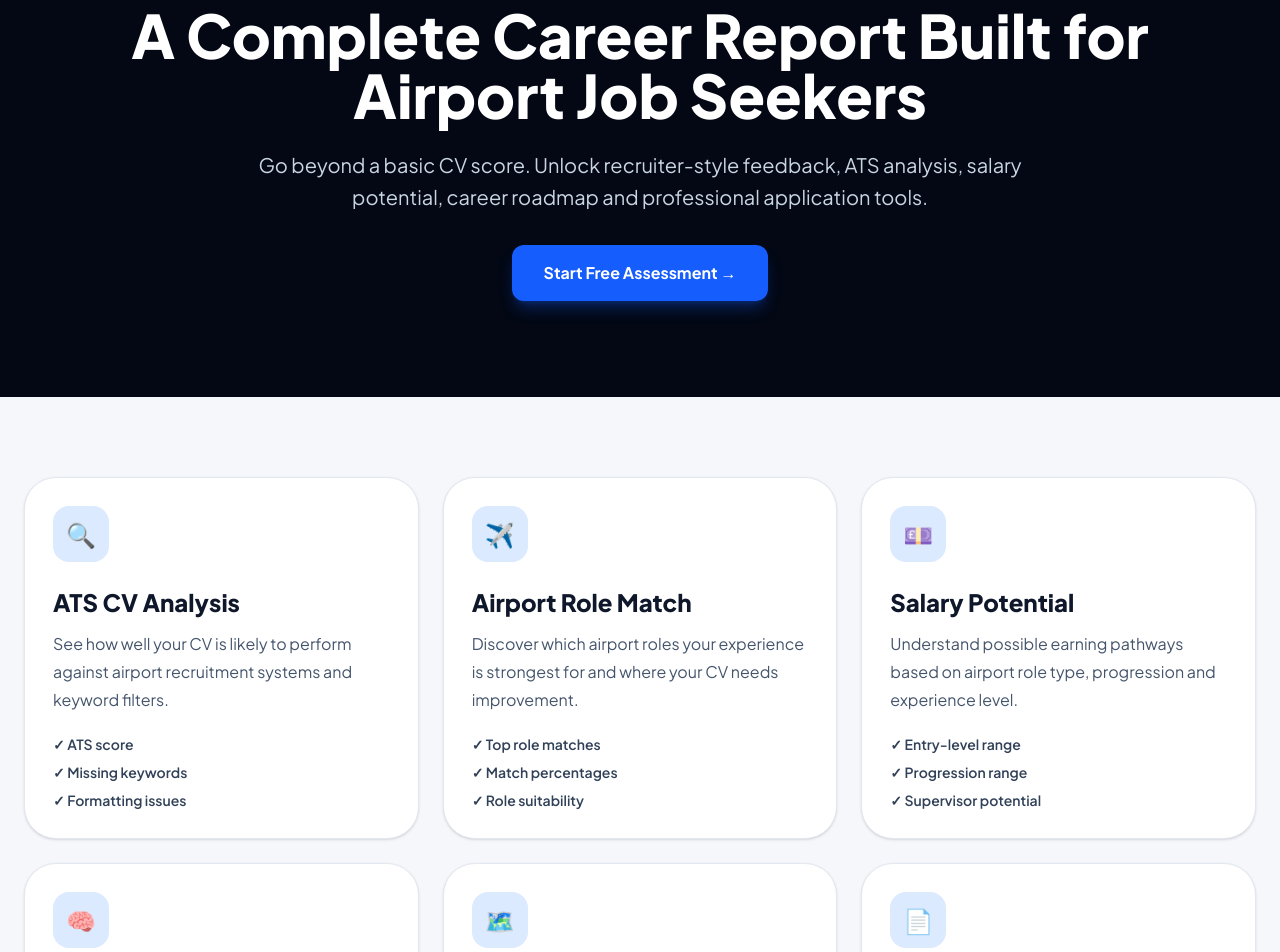
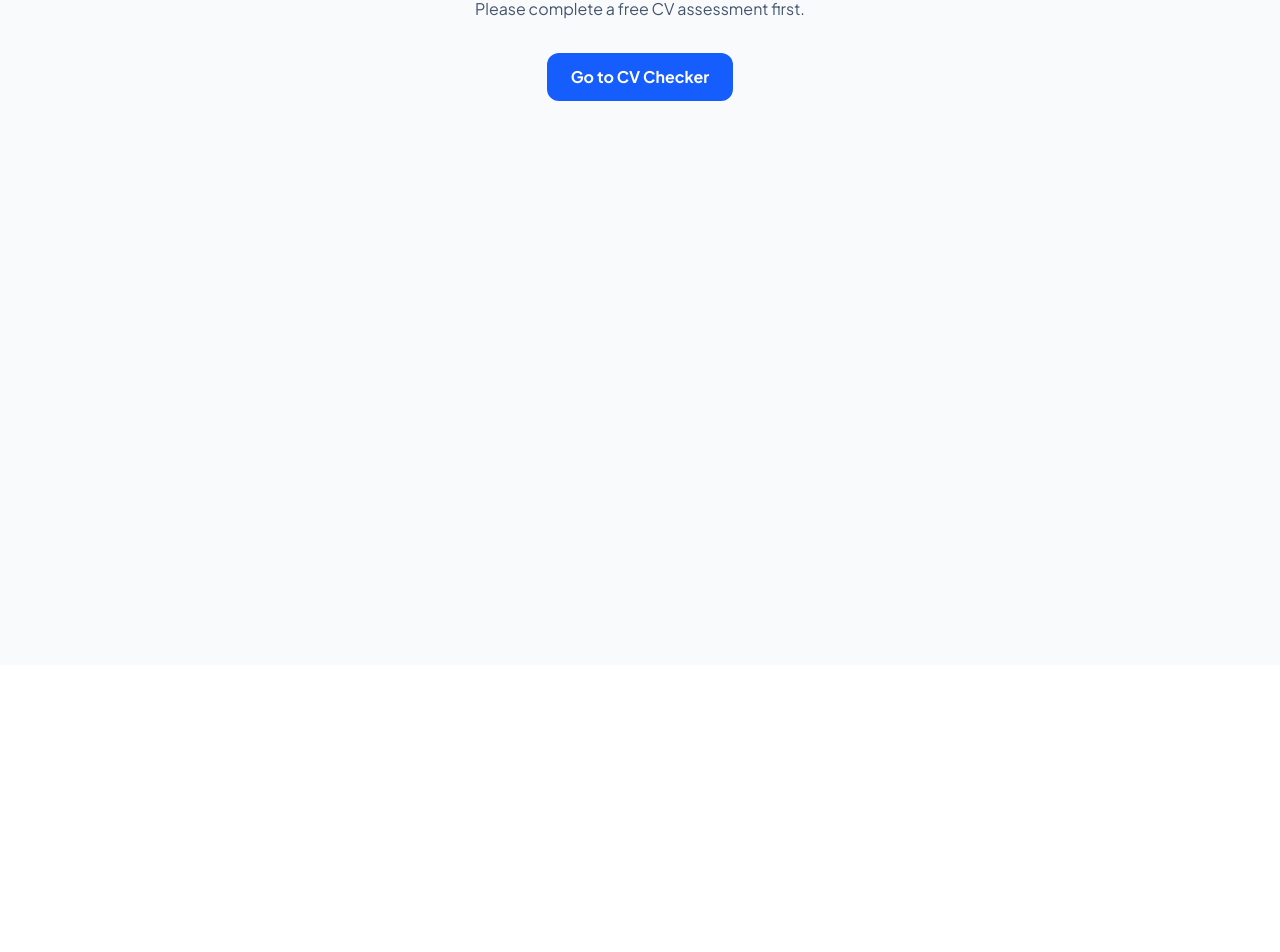
Before and after one commit to jjayakumaraero-eng/airportcv-web, a Next.js app: page /premium-report in a window 1280 px wide. Shown: the part 135-1087 px from the top of the page. After the commit the page ends 800 px from the top, so only its background shows below. Built offline with nearby package versions, Linux system fonts and the light colour scheme.

Commit message:
Move premium report to dedicated page

```diff
--- a/app/cv-checker/page.tsx
+++ b/app/cv-checker/page.tsx
@@ -1,7 +1,7 @@
 "use client";
 import Image from "next/image";
 import PremiumAssessmentReport from "@/components/PremiumAssessmentReport";
-import html2canvas from "html2canvas";
+import { toPng } from "html-to-image";
 import { useState } from "react";
 import {
   Document,
@@ -411,26 +411,21 @@ async function downloadAssessmentReportPdf() {
     const element = document.getElementById("premium-report-pdf");
 
     if (!element) {
-      alert("Report is not ready yet. Please open the full report first.");
+      alert("Report is not ready yet.");
       return;
     }
 
-    const canvas = await html2canvas(element, {
-      scale: 1.5,
-      useCORS: true,
+    const imgData = await toPng(element, {
+      cacheBust: true,
+      pixelRatio: 2,
       backgroundColor: "#ffffff",
-      logging: false,
-      foreignObjectRendering: false,
     });
-
-    const imgData = canvas.toDataURL("image/png");
 
     const pdf = new jsPDF("p", "mm", "a4");
     pdf.addImage(imgData, "PNG", 0, 0, 210, 297);
     pdf.save("airportcv-assessment-report.pdf");
   } catch (error) {
     console.error("PDF DOWNLOAD ERROR:", error);
-
     alert(
       `PDF ERROR: ${
         error instanceof Error ? error.message : String(error)
@@ -797,7 +792,18 @@ return (
         </p>
 
         <button
-  onClick={() => setShowPremiumReport(true)}
+  onClick={() => {
+  sessionStorage.setItem(
+    "airportcvPremiumReport",
+    JSON.stringify({
+      report,
+      fullName,
+      role: role === "Other" ? customRole : role,
+    })
+  );
+
+  window.location.href = "/premium-report";
+}}
   className="mt-8 rounded-xl bg-blue-600 px-8 py-4 font-bold text-white shadow-lg shadow-blue-600/30 transition hover:bg-blue-500"
 >
   View Full Airport Career Report →
--- a/app/premium-report/page.tsx
+++ b/app/premium-report/page.tsx
@@ -1,154 +1,108 @@
-export const metadata = {
-  title: "Premium Airport Career Report | AirportCV",
-  description:
-    "Preview the full AirportCV Premium Career Report including ATS analysis, salary potential, recruiter feedback, CV rewrite and interview preparation.",
+"use client";
+
+import { useEffect, useState } from "react";
+import { toPng } from "html-to-image";
+import jsPDF from "jspdf";
+import PremiumAssessmentReport from "@/components/PremiumAssessmentReport";
+
+type StoredReport = {
+  report: any;
+  fullName: string;
+  role: string;
 };
 
 export default function PremiumReportPage() {
+  const [data, setData] = useState<StoredReport | null>(null);
+
+  useEffect(() => {
+    const saved = sessionStorage.getItem("airportcvPremiumReport");
+
+    if (saved) {
+      setData(JSON.parse(saved));
+    }
+  }, []);
+
+  async function downloadAssessmentReportPdf() {
+    try {
+      const element = document.getElementById("premium-report-pdf");
+
+      if (!element) {
+        alert("Report is not ready yet.");
+        return;
+      }
+
+      const imgData = await toPng(element, {
+        cacheBust: true,
+        pixelRatio: 2,
+        backgroundColor: "#ffffff",
+      });
+
+      const pdf = new jsPDF("p", "mm", "a4");
+      pdf.addImage(imgData, "PNG", 0, 0, 210, 297);
+      pdf.save("airportcv-assessment-report.pdf");
+    } catch (error) {
+      console.error("PDF DOWNLOAD ERROR:", error);
+      alert(
+        `PDF ERROR: ${
+          error instanceof Error ? error.message : String(error)
+        }`
+      );
+    }
+  }
+
+  if (!data) {
+    return (
+      <main className="min-h-screen bg-slate-50 px-6 py-20 text-center">
+        <h1 className="text-3xl font-extrabold text-slate-950">
+          No report found
+        </h1>
+
+        <p className="mt-4 text-slate-600">
+          Please complete a free CV assessment first.
+        </p>
+
+        <a
+          href="/cv-checker"
+          className="mt-8 inline-flex rounded-xl bg-blue-600 px-6 py-3 font-bold text-white"
+        >
+          Go to CV Checker
+        </a>
+      </main>
+    );
+  }
+
   return (
-    <main className="min-h-screen bg-[#f5f7fb] text-slate-900">
-      <section className="bg-[#030814] px-6 py-24 text-white">
-        <div className="mx-auto max-w-5xl text-center">
-          <p className="text-sm font-bold uppercase tracking-[0.25em] text-blue-400">
+    <main className="min-h-screen bg-slate-100 px-6 py-10 text-slate-900">
+      <div className="mx-auto mb-8 flex max-w-6xl flex-col gap-4 rounded-3xl bg-white p-6 shadow-sm md:flex-row md:items-center md:justify-between">
+        <div>
+          <p className="text-sm font-bold uppercase tracking-wide text-blue-600">
             Premium Airport Career Report
           </p>
 
-          <h1 className="mt-6 text-5xl font-extrabold md:text-6xl">
-            A Complete Career Report Built for Airport Job Seekers
+          <h1 className="mt-2 text-3xl font-extrabold">
+            Your Full Aviation Career Assessment
           </h1>
 
-          <p className="mx-auto mt-6 max-w-3xl text-xl leading-8 text-slate-300">
-            Go beyond a basic CV score. Unlock recruiter-style feedback, ATS analysis,
-            salary potential, career roadmap and professional application tools.
+          <p className="mt-2 text-slate-600">
+            Review your full report below and download your professional PDF copy.
           </p>
+        </div>
 
-          <a
-            href="/cv-checker"
-            className="mt-8 inline-flex rounded-xl bg-blue-600 px-8 py-4 font-bold text-white shadow-lg shadow-blue-600/30 hover:bg-blue-500"
-          >
-            Start Free Assessment →
-          </a>
-        </div>
-      </section>
+        <button
+          onClick={downloadAssessmentReportPdf}
+          className="rounded-xl bg-slate-950 px-8 py-4 font-bold text-white transition hover:bg-slate-800"
+        >
+          Download PDF Report
+        </button>
+      </div>
 
-      <section className="px-6 py-20">
-        <div className="mx-auto grid max-w-7xl gap-6 md:grid-cols-2 lg:grid-cols-3">
-          {[
-            {
-              icon: "🔍",
-              title: "ATS CV Analysis",
-              desc: "See how well your CV is likely to perform against airport recruitment systems and keyword filters.",
-              points: ["ATS score", "Missing keywords", "Formatting issues"],
-            },
-            {
-              icon: "✈️",
-              title: "Airport Role Match",
-              desc: "Discover which airport roles your experience is strongest for and where your CV needs improvement.",
-              points: ["Top role matches", "Match percentages", "Role suitability"],
-            },
-            {
-              icon: "💷",
-              title: "Salary Potential",
-              desc: "Understand possible earning pathways based on airport role type, progression and experience level.",
-              points: ["Entry-level range", "Progression range", "Supervisor potential"],
-            },
-            {
-              icon: "🧠",
-              title: "Recruiter Feedback",
-              desc: "Get practical recruiter-style comments on what may reduce interview invitations.",
-              points: ["Recruiter concerns", "Strengths", "Weak areas"],
-            },
-            {
-              icon: "🗺️",
-              title: "90-Day Career Roadmap",
-              desc: "Receive a simple action plan to improve your CV, applications and interview readiness.",
-              points: ["Month 1 actions", "Month 2 actions", "Month 3 actions"],
-            },
-            {
-              icon: "📄",
-              title: "Professional CV Rewrite",
-              desc: "Turn your experience into stronger airport-focused CV language.",
-              points: ["Profile rewrite", "Skills section", "Experience bullets"],
-            },
-          ].map((item) => (
-            <div
-              key={item.title}
-              className="rounded-[2rem] border border-slate-200 bg-white p-7 shadow-sm transition hover:-translate-y-1 hover:shadow-xl"
-            >
-              <div className="flex h-14 w-14 items-center justify-center rounded-2xl bg-blue-100 text-2xl">
-                {item.icon}
-              </div>
-
-              <h2 className="mt-6 text-2xl font-extrabold">{item.title}</h2>
-
-              <p className="mt-3 leading-7 text-slate-600">{item.desc}</p>
-
-              <ul className="mt-5 space-y-2 text-sm font-semibold text-slate-700">
-                {item.points.map((point) => (
-                  <li key={point}>✓ {point}</li>
-                ))}
-              </ul>
-            </div>
-          ))}
-        </div>
-      </section>
-
-      <section className="px-6 pb-20">
-        <div className="mx-auto max-w-6xl rounded-[2rem] bg-white p-8 shadow-xl">
-          <p className="text-sm font-bold uppercase tracking-[0.25em] text-blue-600">
-            Example Report Flow
-          </p>
-
-          <h2 className="mt-4 text-4xl font-extrabold">
-            What the Full Report Will Include
-          </h2>
-
-          <div className="mt-10 space-y-5">
-            {[
-              ["1", "Airport Readiness Score", "Understand your current employability score."],
-              ["2", "Recruiter Review", "See what airport recruiters may notice first."],
-              ["3", "ATS Analysis", "Find missing keywords and formatting issues."],
-              ["4", "Career Match", "Compare your fit across multiple airport roles."],
-              ["5", "Career Roadmap", "Follow a practical improvement plan."],
-              ["6", "Application Pack", "Prepare your CV, cover letter and interview answers."],
-            ].map(([num, title, desc]) => (
-              <div
-                key={num}
-                className="flex gap-5 rounded-2xl bg-slate-50 p-5"
-              >
-                <div className="flex h-10 w-10 shrink-0 items-center justify-center rounded-xl bg-blue-600 font-bold text-white">
-                  {num}
-                </div>
-
-                <div>
-                  <h3 className="font-extrabold">{title}</h3>
-                  <p className="mt-1 text-slate-600">{desc}</p>
-                </div>
-              </div>
-            ))}
-          </div>
-        </div>
-      </section>
-
-      <section className="px-6 pb-24">
-        <div className="mx-auto max-w-6xl rounded-[2rem] bg-gradient-to-r from-[#030814] via-[#071d45] to-[#0b3b91] p-10 text-center text-white shadow-2xl">
-          <h2 className="text-3xl font-extrabold">
-            Premium Reports Are Launching Soon
-          </h2>
-
-          <p className="mx-auto mt-4 max-w-2xl text-slate-200">
-            Start with a free AirportCV assessment today. When premium reports launch,
-            early users will be first to unlock the full career report.
-          </p>
-
-          <a
-            href="/cv-checker"
-            className="mt-8 inline-flex rounded-xl bg-blue-600 px-8 py-4 font-bold text-white shadow-lg shadow-blue-600/30 hover:bg-blue-500"
-          >
-            Get Free Career Assessment →
-          </a>
-        </div>
-      </section>
+      <div className="overflow-x-auto">
+        <PremiumAssessmentReport
+          report={data.report}
+          fullName={data.fullName}
+          role={data.role}
+        />
+      </div>
     </main>
   );
 }
--- a/package.json
+++ b/package.json
@@ -11,6 +11,7 @@
   "dependencies": {
     "@google/generative-ai": "^0.24.1",
     "docx": "^9.7.1",
+    "html-to-image": "^1.11.13",
     "html2canvas": "^1.4.1",
     "jspdf": "^4.2.1",
     "mammoth": "^1.12.0",
```
Also changed, not shown: 1 other file (tests, documents, lock files or other folders). Lines whose indentation alone changed are shown as unchanged.
